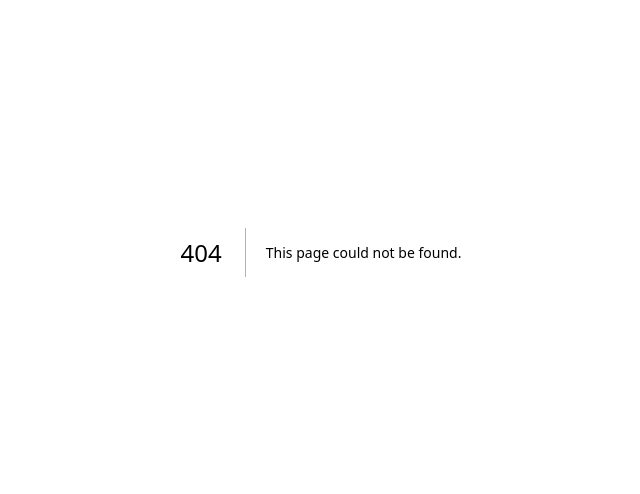
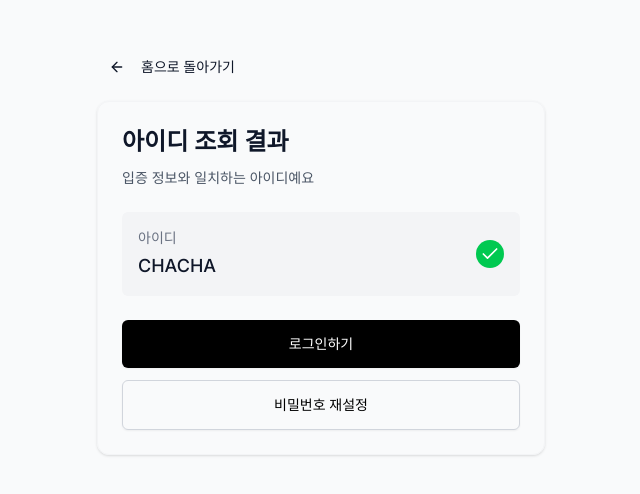
Before and after one commit to sjghub/web-ex-prod, a Next.js app: page /find-id in a window 1280 px wide. Before the commit this address had no page. Shown: the part 148-642 px from the top of the page, without its empty margins (319-959 px from the left). Built offline with nearby package versions, Linux system fonts and the light colour scheme.

Commit message:
feat(find-id):아이디 찾기[#1] 아이디 찾기 UI 구현 - 아이디 찾기 시 본인인증 후 결과 조회

```diff
--- /dev/null
+++ b/app/find-id/page.tsx
@@ -0,0 +1,74 @@
+"use client";
+
+import { ArrowLeft, Check } from "lucide-react";
+import { useRouter } from "next/navigation";
+
+import { Button } from "@/components/ui/button";
+import {
+  Card,
+  CardContent,
+  CardDescription,
+  CardHeader,
+  CardTitle,
+} from "@/components/ui/card";
+
+export default function IdLookupResultPage() {
+  const router = useRouter();
+  const foundId = "CHACHA";
+
+  return (
+    <div className="flex min-h-screen flex-col items-center justify-center p-4 bg-gray-50">
+      <div className="w-full max-w-md">
+        <Button
+          variant="ghost"
+          className="mb-4"
+          onClick={() => router.push("/")}
+        >
+          <ArrowLeft className="mr-2 h-4 w-4" />
+          홈으로 돌아가기
+        </Button>
+
+        <Card className="border-gray-100 shadow-sm">
+          <CardHeader className="space-y-1">
+            <CardTitle
+              className="text-2xl font-bold"
+              style={{ fontFamily: "SBAggroB" }}
+            >
+              아이디 조회 결과
+            </CardTitle>
+            <CardDescription className="text-gray-600">
+              입증 정보와 일치하는 아이디예요
+            </CardDescription>
+          </CardHeader>
+          <CardContent className="space-y-6">
+            <div className="bg-gray-100 p-4 rounded-md flex items-center justify-between">
+              <div>
+                <p className="text-sm text-gray-500 mb-1">아이디</p>
+                <p className="text-lg font-medium">{foundId}</p>
+              </div>
+              <div className="bg-green-500 rounded-full p-1">
+                <Check className="h-5 w-5 text-white" />
+              </div>
+            </div>
+
+            <div className="space-y-3">
+              <Button
+                className="w-full bg-black hover:bg-gray-800 text-white py-6"
+                onClick={() => router.push("/login")}
+              >
+                로그인하기
+              </Button>
+              <Button
+                variant="outline"
+                className="w-full border-gray-300 hover:bg-gray-100 text-black py-6"
+                onClick={() => router.push("/reset-password")}
+              >
+                비밀번호 재설정
+              </Button>
+            </div>
+          </CardContent>
+        </Card>
+      </div>
+    </div>
+  );
+}
--- /dev/null
+++ b/app/find-id/verify/page.tsx
@@ -0,0 +1,15 @@
+"use client";
+
+import VerifyIdentity from "@/components/verify";
+import { useRouter } from "next/navigation";
+
+export default function FindIdVerifyPage() {
+  const router = useRouter();
+
+  return (
+    <VerifyIdentity
+      backLink="/login"
+      onSuccess={() => router.push("/find-id")}
+    />
+  );
+}
--- a/app/login/page.tsx
+++ b/app/login/page.tsx
@@ -2,14 +2,12 @@
 
 import type React from "react";
 
-import { useState } from "react";
+import { ArrowLeft, KeyRound, User } from "lucide-react";
 import Link from "next/link";
 import { useRouter } from "next/navigation";
-import { User, KeyRound, ArrowLeft } from "lucide-react";
+import { useState } from "react";
 
 import { Button } from "@/components/ui/button";
-import { Input } from "@/components/ui/input";
-import { Label } from "@/components/ui/label";
 import {
   Card,
   CardContent,
@@ -18,6 +16,8 @@ import {
   CardHeader,
   CardTitle,
 } from "@/components/ui/card";
+import { Input } from "@/components/ui/input";
+import { Label } from "@/components/ui/label";
 import { Separator } from "@/components/ui/separator";
 
 export default function LoginPage() {
@@ -109,7 +109,7 @@ export default function LoginPage() {
             <Separator />
             <div className="flex justify-center space-x-4 text-sm text-gray-500">
               <Link
-                href="/find-id"
+                href="/find-id/verify"
                 className="hover:text-black hover:underline flex items-center"
               >
                 아이디 찾기
```
